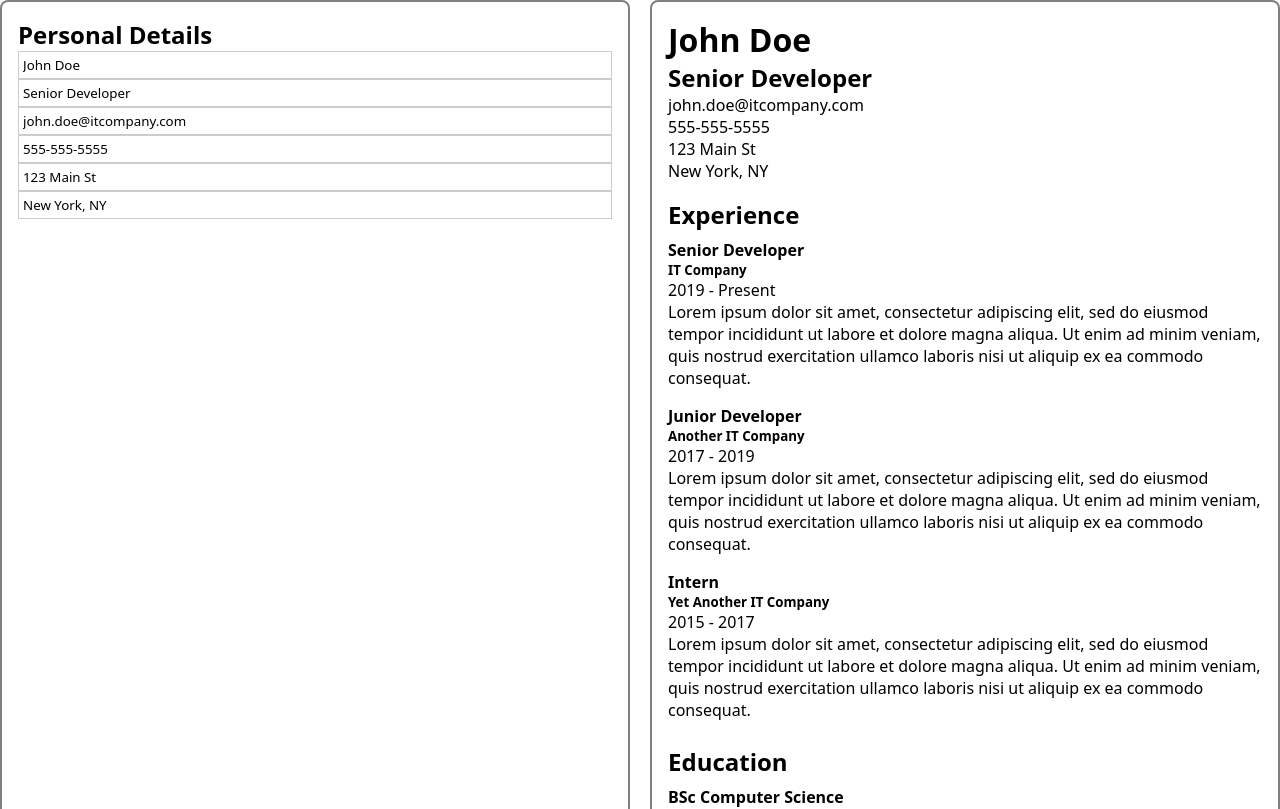
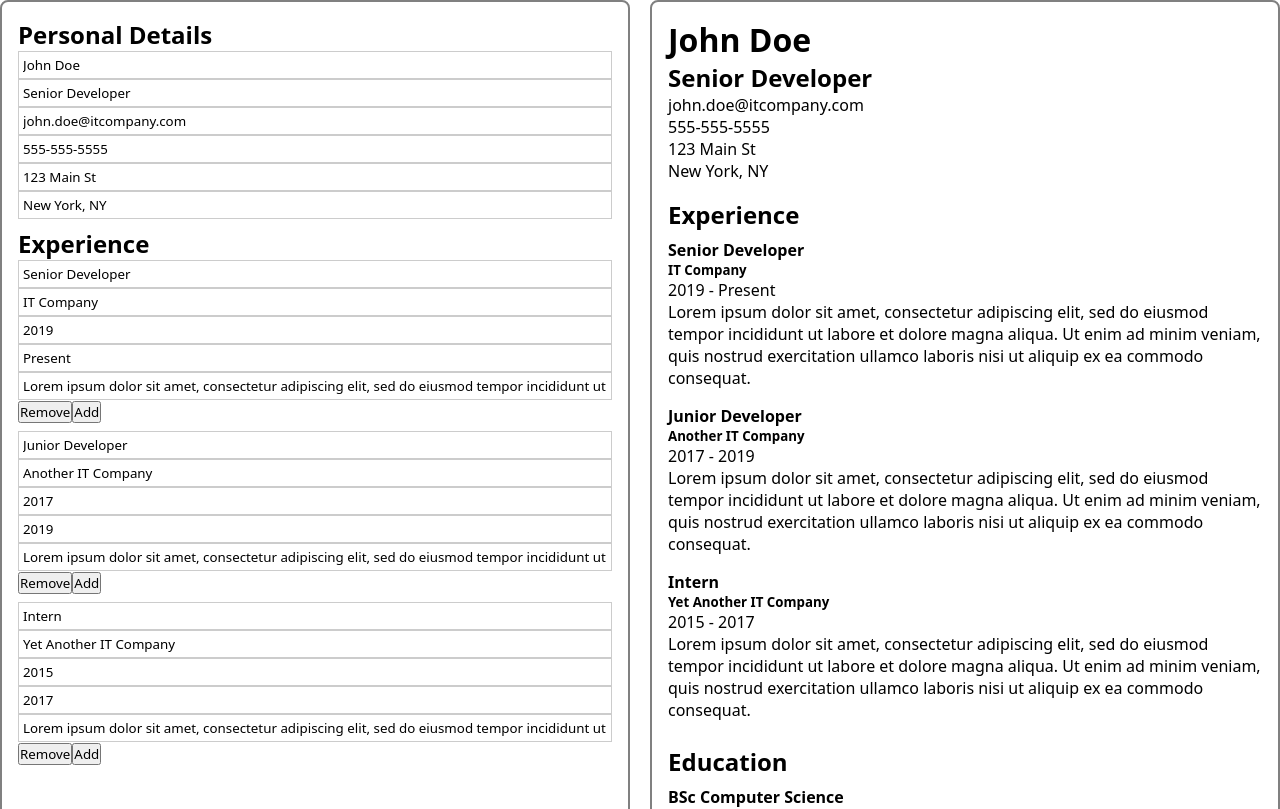
Before and after one commit to SQUASHD/cv-project, a React (Create React App) app: page / in a window 1280 px wide. Shown: the top 809 px of the page. Built offline with nearby package versions, Linux system fonts and the light colour scheme.

Commit message:
Create an input group for experience to allow multiple inputs

```diff
--- a/src/App.js
+++ b/src/App.js
@@ -42,6 +42,8 @@ class App extends Component {
     }));
   };
 
+  addExperienceItem() {}
+
   render() {
     const { experience, education } = this.state;
     const { name, title, email, phone, address, city } =
@@ -83,6 +85,7 @@ class App extends Component {
               experience={experience}
               education={education}
               handleChange={this.handleChange}
+              addExperienceItem={this.addExperienceItem}
             />
           </div>
           <div className="cv-preview-container">
--- /dev/null
+++ b/src/Components/ExperienceInput.js
@@ -0,0 +1,55 @@
+import React from 'react';
+
+function ExperienceInput(props) {
+  const { position, company, startDate, endDate, description, handleChange } =
+    props;
+  return (
+    <div className="group">
+      <input
+        name="position"
+        type="text"
+        placeholder="Position"
+        value={position}
+        onChange={handleChange}
+      />
+      <input
+        name="company"
+        type="text"
+        placeholder="Company"
+        value={company}
+        onChange={handleChange}
+      />
+      <input
+        name="startDate"
+        type="text"
+        placeholder="Start Date"
+        value={startDate}
+        onChange={handleChange}
+      />
+      <input
+        name="endDate"
+        type="text"
+        placeholder="End Date"
+        value={endDate}
+        onChange={handleChange}
+      />
+      <input
+        name="description"
+        type="text"
+        placeholder="Description"
+        value={description}
+        onChange={handleChange}
+      />
+      <div className="btn-group">
+        <button type="button" className="remove-btn">
+          Remove
+        </button>
+        <button type="button" className="add-btn">
+          Add
+        </button>
+      </div>
+    </div>
+  );
+}
+
+export default ExperienceInput;
--- a/src/Components/Form.js
+++ b/src/Components/Form.js
@@ -1,15 +1,26 @@
 import React, { Component } from 'react';
+import ExperienceInput from './ExperienceInput';
 import '../styles/Form.css';
 
 class Form extends Component {
   render() {
-    const { name, title, email, phone, address, city, handleChange } =
-      this.props;
+    const {
+      name,
+      title,
+      email,
+      phone,
+      address,
+      city,
+      handleChange,
+      addExperienceItem,
+    } = this.props;
+    const { experience, education } = this.props;
     return (
       <div className="cv-form">
+        <form>
           <section>
             <h2>Personal Details</h2>
-        </section>
+            <div className="group">
               <input
                 name="name"
                 type="text"
@@ -53,6 +64,36 @@ class Form extends Component {
                 onChange={handleChange}
               />
             </div>
+          </section>
+          <section>
+            <h2>Experience</h2>
+            {experience.length === 0 ? (
+              <button
+                type="button"
+                className="add-btn"
+                onClick={addExperienceItem}
+              >
+                Add
+              </button>
+            ) : (
+              experience.map((item) => {
+                return (
+                  <ExperienceInput
+                    key={item.id}
+                    id={item.id}
+                    company={item.company}
+                    position={item.position}
+                    startDate={item.startDate}
+                    endDate={item.endDate}
+                    description={item.description}
+                    handleChange={handleChange}
+                  />
+                );
+              })
+            )}
+          </section>
+        </form>
+      </div>
     );
   }
 }
--- a/src/styles/Form.css
+++ b/src/styles/Form.css
@@ -14,3 +14,9 @@ input {
   border: 1px solid #ccc;
   padding: 4px;
 }
+
+.group {
+  display: flex;
+  flex-direction: column;
+  padding-bottom: 8px;
+}
```
Lines whose indentation alone changed are shown as unchanged.
